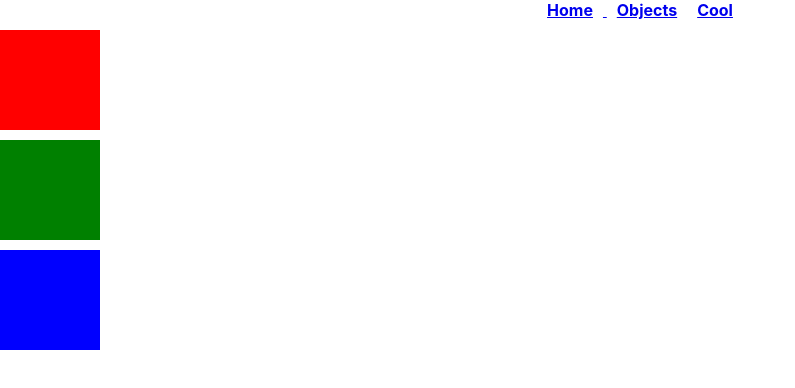
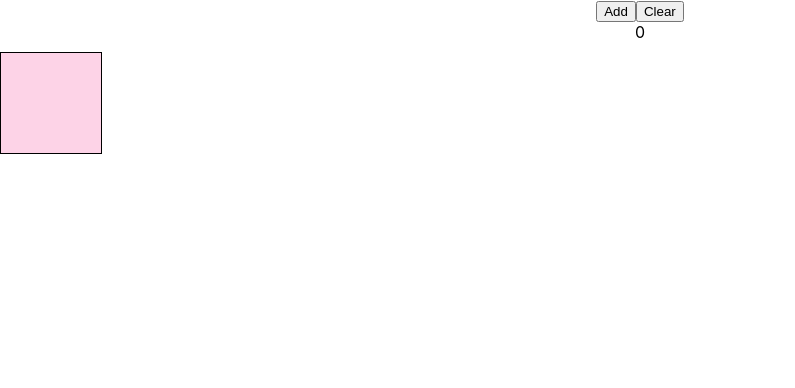
Before and after one commit to Degreez90/first_project2021, a React (Create React App) app: page / in a window 1280 px wide. Shown: the top 388 px of the page, without its empty margins (0-795 px from the left). Built offline with nearby package versions, Linux system fonts and the light colour scheme.

Commit message:
useEffect assignment

```diff
--- a/src/App.js
+++ b/src/App.js
@@ -1,25 +1,21 @@
 import logo from './logo.svg';
 import './App.css';
-import Rectangle from "./components/core/Rectangle";
-import Container from "./components/pages/Container";
-import Character from "./components/core/Character";
 import Nav from "./components/core/Nav";
-import Blocks from "./components/core/Blocks";
 import {BrowserRouter as Router, Switch, Route} from "react-router-dom";
 import Box from "./components/core/Box";
 import Red from "./components/pages/Red";
 import Data from "./components/pages/Data";
 import People from "./components/pages/People";
 import Cool from "./components/pages/Cool";
-
+import Block from "./components/core/Block";
+import Container2 from "./components/pages/Container2";
 
 function App() {
   return (
       <Router>
           <div className="App">
-            <Nav/>
             <Switch>
-                <Route exact path={"/"} component={Blocks} />
+                <Route exact path={"/"} component={Container2} />
                 <Route path={"/red/:id"} component={Red} />
                 <Route path={"/data"} component={Data} />
                 <Route path={"/people"} component={People} />
--- a/src/components/core/Block.js
+++ b/src/components/core/Block.js
@@ -17,10 +17,10 @@ function Block(props) {
         Box:{
             width:"100px",
             height:"100px",
-            borderColor:props.border,
-            borderStyle:"dashed",
-            borderWidth:"3px",
-            backgroundColor:props.color
+            borderColor:"#000000",
+            borderStyle:"solid",
+            borderWidth:"1px",
+            backgroundColor:"#215986"
         }
 
     };
--- a/src/components/core/Box.js
+++ b/src/components/core/Box.js
@@ -11,7 +11,7 @@ function Box(props) {
 
     };
 
-    const grayOut2= ()=>(
+    const grayOut2 = ()=>(
 
         <div>
             <ul>
--- /dev/null
+++ b/src/components/core/Box3.js
@@ -0,0 +1,29 @@
+import React from "react";
+
+function Box3(props){
+
+    const[id, setId]=React.useState(props.dt.id)
+
+    const style={
+        Box:{
+            marginTop:"10px",
+            width:"100px",
+            height:"100px",
+            borderColor:"#000000",
+            borderStyle:"solid",
+            borderWidth:"1px",
+            backgroundColor:"#215986"
+        }
+
+    };
+
+    return(
+        <div style={style.Box}>
+            {id}
+        </div>
+
+    )
+
+};
+
+export default Box3;
--- a/src/components/core/Nav.js
+++ b/src/components/core/Nav.js
@@ -7,9 +7,8 @@ function Nav() {
     return (
         <nav>
            <ul class="nav">
-               <Link exact to={"/"}><li>Home</li></Link>
-               <Link to={"/data"}> <li>Objects</li></Link>
-               <Link to={"/cool"}><li>Cool</li></Link>
+               <Link exact to={"/"}><li><button>Counter</button></li></Link>
+               <Link to={"/data"}><li><button>Reset</button></li></Link>
            </ul>
         </nav>
     )
--- /dev/null
+++ b/src/components/pages/Container2.js
@@ -0,0 +1,109 @@
+import React from "react";
+import Box3 from "../core/Box3";
+
+function Container2(){
+
+    const [data,setData] =React.useState([
+        {box: 1}
+    ]);
+
+    const{id, setId}= React.useState(1);
+    const [count, setCount]= React.useState(0);
+    const [color, setColor]= React.useState("#215986")
+
+    const addBox = ()=>{
+        // setCount(count +1);
+        setData([...data, {box:2}]);
+    }
+
+    const clearBox = ()=>{
+        setCount(0);
+       const newBox = data.filter (n => n.box !== 2)
+        setData(newBox);
+    }
+
+    const cameleon = ()=>{
+        const letters = "0123456789ABCDEF";
+        let color = "#";
+        for (let i = 0; i < 6; i++) {
+            color += letters[Math.floor(Math.random() * 16)];
+        }
+        setColor(color);
+
+
+    }
+
+    const style={
+        Box:{
+            marginTop:"10px",
+            width:"100px",
+            height:"100px",
+            borderColor:"#000000",
+            borderStyle:"solid",
+            borderWidth:"1px",
+            backgroundColor: color
+        }
+
+    };
+
+    const [visual, setVisual]= React.useState(data);
+    const [add, setAdd]= React.useState(data);
+
+//useEffect
+    React.useEffect(()=>{
+        let newArray;
+
+        if(count % 2 == !0){
+            addBox();
+        }else if(count==="this"){
+            clearBox();
+        } if(count % 5 == 0){
+            cameleon();
+        }
+        else{
+            newArray=data;
+        }
+
+
+        setVisual(newArray);
+
+    },[count]);
+
+
+
+    // React.useEffect(()=>{
+    //     let newArray;
+    //
+    //     if(add==="one"){
+    //         setCount(count + 1)
+    //         newArray=data.filter(function(it) {
+    //             return it.name.includes("w");
+    //         });
+    //     }else if(add==="two"){
+    //         newArray=data.filter(function(it) {
+    //             return it.name.includes("g");
+    //         });
+    //     }else{
+    //         newArray=data;
+    //     }
+    //
+    //
+    //     setVisual(newArray);
+    //
+    // },[add]);
+
+    let display = data.map((dt,idx)=>
+        <div key={idx} style={style.Box}></div>
+    );
+
+    return(
+        <div>
+            <button onClick={()=>setCount(count +1)}>Add</button>
+            <button onClick={()=>setCount("this")}>Clear</button>
+            <div>{count}</div>
+            {display}
+        </div>
+    )
+}
+
+export default Container2;
--- a/src/components/pages/Data.js
+++ b/src/components/pages/Data.js
@@ -17,15 +17,15 @@ function Data(){
 
 
     let list = data.map((ch, idx) =>
-            <div key={idx}>
-                <ul>
-                    <li style={{display:"inline-block", marginRight:"10px"}}>Name: {ch.name} </li>
-                    <li style={{display:"inline-block", marginRight:"10px"}}>Age: {ch.age}</li>
-                    <li style={{display:"inline-block", marginRight:"10px"}}>Color: {ch.color}</li>
-                    <li style={{display:"inline-block", marginRight:"10px"}}>Id: {ch.id}</li>
-                </ul>
-            </div>
-        // <People key={idx} ch={ch} />
+            // <div key={idx}>
+            //     <ul>
+            //         <li style={{display:"inline-block", marginRight:"10px"}}>Name: {ch.name} </li>
+            //         <li style={{display:"inline-block", marginRight:"10px"}}>Age: {ch.age}</li>
+            //         <li style={{display:"inline-block", marginRight:"10px"}}>Color: {ch.color}</li>
+            //         <li style={{display:"inline-block", marginRight:"10px"}}>Id: {ch.id}</li>
+            //     </ul>
+            // </div>
+        <People key={idx} ch={ch} />
     );
 
     return(
```
